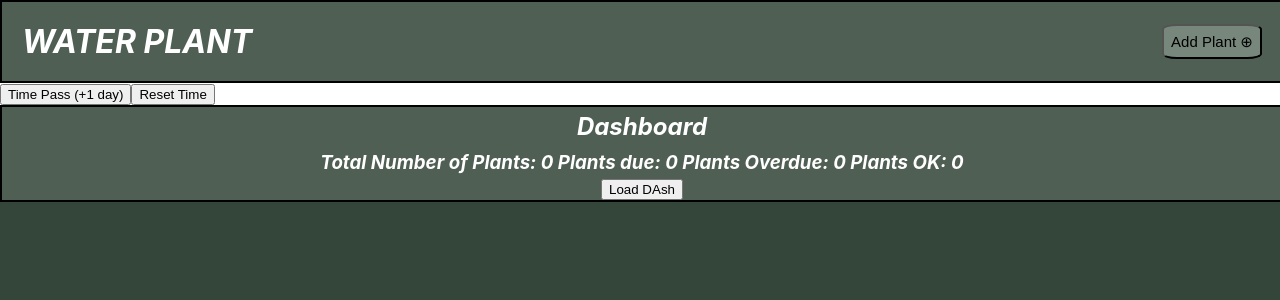
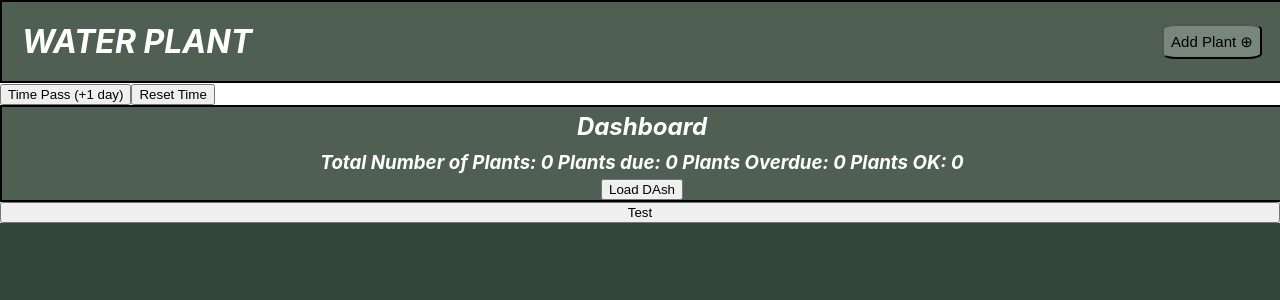
Before and after one commit to CamBlackwell/DesignAssignment2, a React (Create React App) app: page / in a window 1280 px wide. Shown: the top 300 px of the page. Built offline with nearby package versions, Linux system fonts and the light colour scheme.

Commit message:
commit here so i can check

```diff
--- a/src/App.js
+++ b/src/App.js
@@ -7,6 +7,7 @@ import AddPlantForm from './components/AddPlantForm';
 import Dashboard from './components/Dashboard';
 //import TimeButton from './components/TimeButton';
 import TimeButton from './components/TimeButtonForReal';
+import WaterAllButton from './components/WaterAll';
 
 function App() {
 
@@ -48,6 +49,8 @@ function App() {
         />
       )}
 
+      <WaterAllButton PlantsData = {plants}></WaterAllButton>
+
       <CardContainer>
         {plants.map((plant, index) => (
           <PlantCard
--- /dev/null
+++ b/src/components/WaterAll.jsx
@@ -0,0 +1,17 @@
+function WaterAllButton(PlantsData){
+    let index = 0;
+    let test = PlantsData;
+    console.warn("Help")
+
+    while (index < PlantsData.len) {
+        if (PlantsData[index].needsWater == true) {
+            PlantsData[index].needsWater = false;
+        }
+    }
+
+    return(
+        <button onClick={() => WaterAllButton(test)}>Test</button>
+    )
+}
+
+export default WaterAllButton;
```
